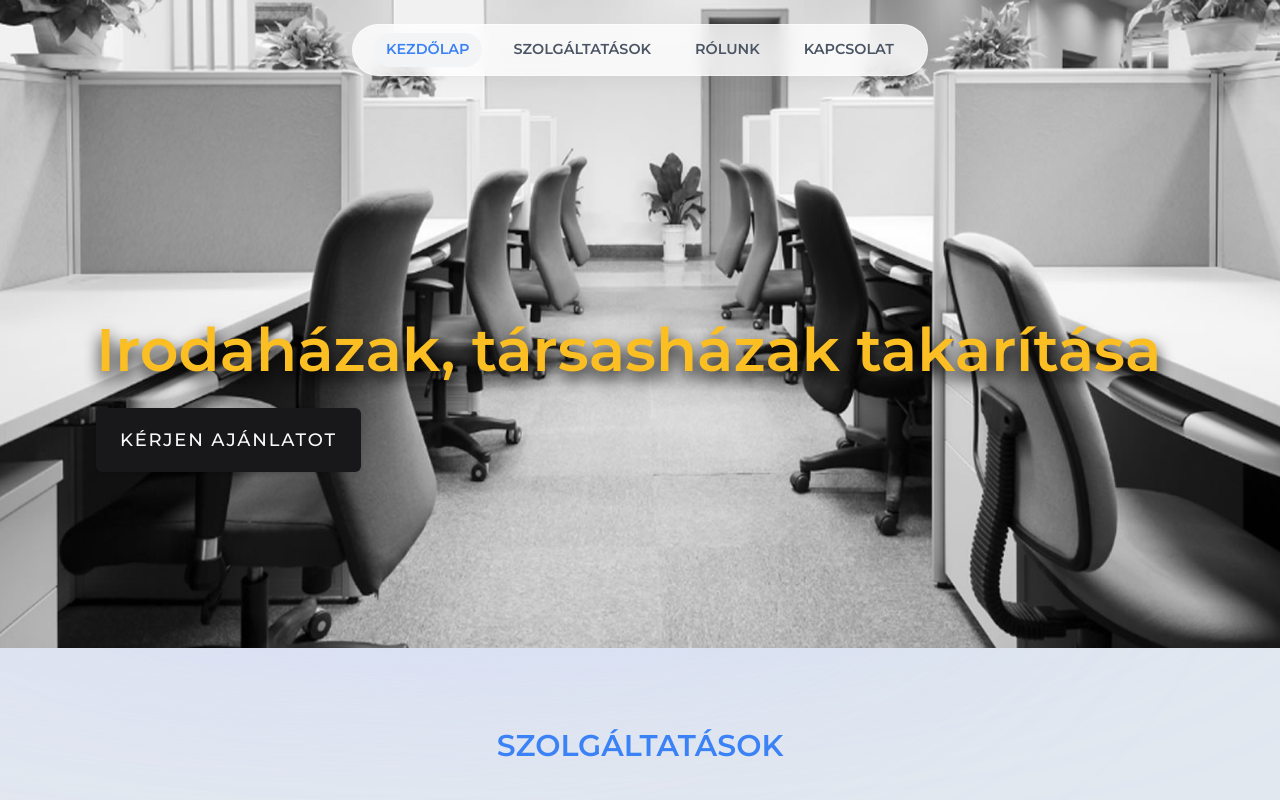
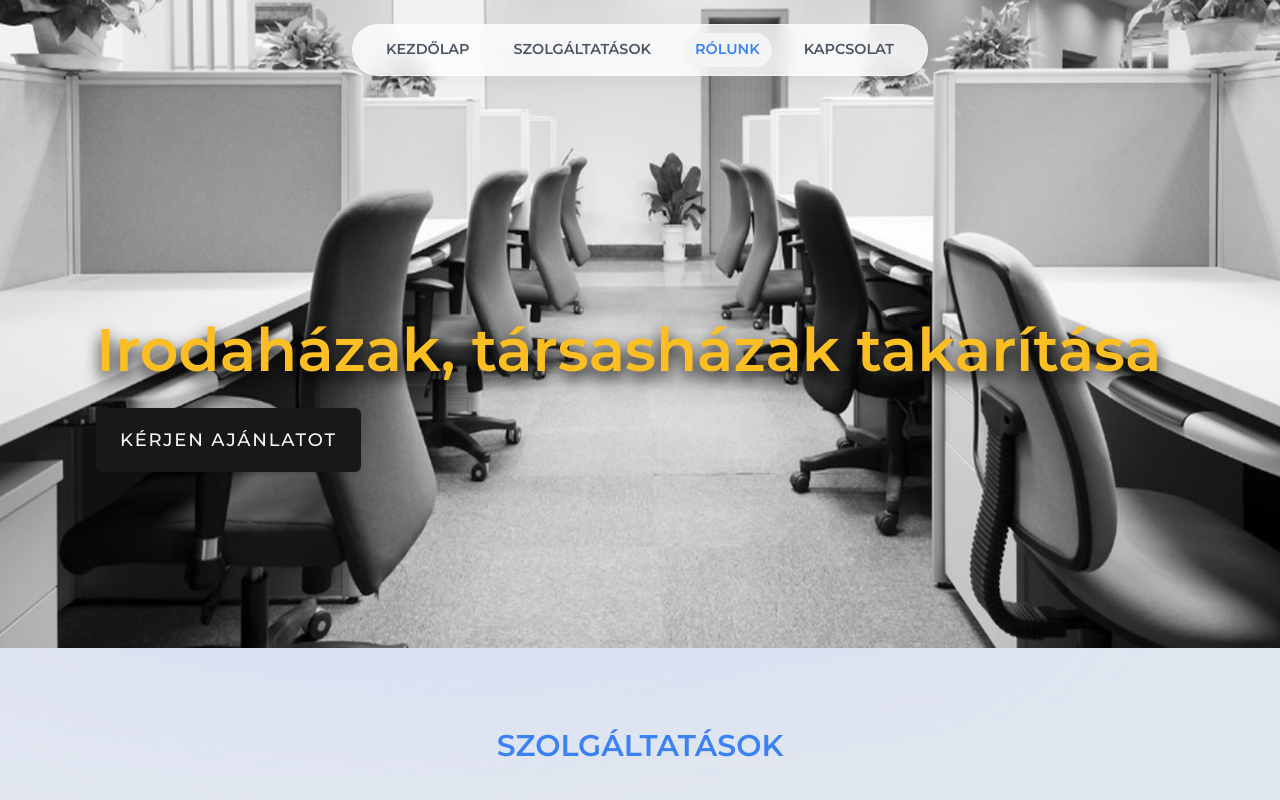
Before and after one commit to skagraun/kada-cleaning, a Next.js app: page / in a window 1280 px wide. Shown: the top 800 px of the page. Built offline with nearby package versions, Linux system fonts and the light colour scheme.

Commit message:
navigation done

```diff
--- a/app/layout.tsx
+++ b/app/layout.tsx
@@ -2,6 +2,7 @@
 import { Montserrat } from "next/font/google";
 
 import "./globals.css";
+import ActiveSectionContextProvider from "@/context/active-section-context";
 import { cn } from "@/lib/utils";
 import { ThemeProvider } from "@/components/theme.provider";
 import Header from "@/components/header";
@@ -31,8 +32,10 @@
         >
           <div className="bg-[#94c0fe] -z-10 absolute top-[-6rem] right-[11rem] h-[31.25rem] w-[31.25rem] rounded-full blur-[10rem] sm:w-[68.75rem]"></div>
           <div className="bg-[#dbd7fb] -z-10 absolute top-[-1rem] left-[-35rem] h-[31.25rem] w-[50rem] rounded-full blur-[10rem] sm:w-[68.75rem] md:left-[-33rem] lg:left-[-28rem] xl:left-[-15rem] 2xl:left-[-5rem]"></div>
-          <Header />
-          {children}
+          <ActiveSectionContextProvider>
+            <Header />
+            {children}
+          </ActiveSectionContextProvider>
         </ThemeProvider>
       </body>
     </html>
--- a/components/about.tsx
+++ b/components/about.tsx
@@ -1,8 +1,17 @@
+"use client";
+
+import { useSectionInView } from "@/lib/hooks";
 import SectionHeading from "./section-heading";
 
 const AboutSection = () => {
+  const { ref } = useSectionInView("Rólunk", 0.9);
+
   return (
-    <section className="md:mt-12 mt-4 md:scroll-mt-20 scroll-mt-16" id="rolunk">
+    <section
+      ref={ref}
+      className="md:mt-12 mt-4 md:scroll-mt-20 scroll-mt-16"
+      id="rolunk"
+    >
       <div className="flex flex-col items-center justify-center md:gap-12 gap-4">
         <SectionHeading>Rólunk</SectionHeading>
         <p className="max-w-[80rem] px-8 text-justify md:text-lg text-sm">
--- a/components/header.tsx
+++ b/components/header.tsx
@@ -3,12 +3,14 @@
 import Link from "next/link";
 import { motion } from "framer-motion";
 
+import { useActiveSectionContext } from "@/context/active-section-context";
 import { links } from "@/lib/data";
-import { useState } from "react";
 import { cn } from "@/lib/utils";
 
 const Header = () => {
-  const [activeSection, setActiveSection] = useState("Kezdőlap");
+  const { activeSection, setActiveSection, setTimeOfLastClick } =
+    useActiveSectionContext();
+
   return (
     <header className="z-[999] relative">
       <motion.div
@@ -35,7 +37,10 @@
                   { "text-blue-500": activeSection === link.name }
                 )}
                 href={link.hash}
-                onClick={() => setActiveSection(link.name)}
+                onClick={() => {
+                  setActiveSection(link.name);
+                  setTimeOfLastClick(Date.now());
+                }}
               >
                 {link.name}
                 {link.name === activeSection && (
--- a/components/hero.tsx
+++ b/components/hero.tsx
@@ -5,6 +5,7 @@
 import { motion } from "framer-motion";
 import Autoplay from "embla-carousel-autoplay";
 
+import { useSectionInView } from "@/lib/hooks";
 import { type CarouselApi } from "@/components/ui/carousel";
 
 import {
@@ -34,8 +35,10 @@
     });
   }, [api]);
 
+  const { ref } = useSectionInView("Kezdőlap");
+
   return (
-    <section id="home" className="scroll-mt-96">
+    <section ref={ref} id="home" className="scroll-mt-96">
       <div className="flex items-center justify-center">
         <div className="relative w-full md:pt-0 pt-[3.5rem]">
           <motion.div
--- a/components/service.tsx
+++ b/components/service.tsx
@@ -1,12 +1,18 @@
+"use client";
+
 import React from "react";
 
 import { services } from "@/lib/data";
+import { useSectionInView } from "@/lib/hooks";
 import SectionHeading from "./section-heading";
 import Services from "./services";
 
 const ServiceSection = () => {
+  const { ref } = useSectionInView("Szolgáltatások");
+
   return (
     <section
+      ref={ref}
       className="md:mt-12 mt-4 md:scroll-mt-20 scroll-mt-16"
       id="szolgaltatasok"
     >
--- /dev/null
+++ b/context/active-section-context.tsx
@@ -0,0 +1,49 @@
+"use client";
+
+import React, { createContext, useContext, useState } from "react";
+import type { SectionName } from "@/lib/types";
+
+type ActiveSectionContextProviderProps = {
+  children: React.ReactNode;
+};
+type ActiveSectionContextType = {
+  activeSection: SectionName;
+  setActiveSection: React.Dispatch<React.SetStateAction<SectionName>>;
+  timeOfLastClick: number;
+  setTimeOfLastClick: React.Dispatch<React.SetStateAction<number>>;
+};
+
+export const ActiveSectionContext =
+  createContext<ActiveSectionContextType | null>(null);
+
+export default function ActiveSectionContextProvider({
+  children,
+}: ActiveSectionContextProviderProps) {
+  const [activeSection, setActiveSection] = useState<SectionName>("Kezdőlap");
+  const [timeOfLastClick, setTimeOfLastClick] = useState(0);
+
+  return (
+    <ActiveSectionContext.Provider
+      value={{
+        activeSection,
+        setActiveSection,
+        timeOfLastClick,
+        setTimeOfLastClick,
+      }}
+    >
+      {children}
+    </ActiveSectionContext.Provider>
+  );
+}
+
+export function useActiveSectionContext() {
+  const context = useContext(ActiveSectionContext);
+
+  if (context === null) {
+    throw new Error(
+      "useActiveSession must be used within an ActiveSectionContextProvider!"
+    );
+  }
+
+  return context;
+}
--- /dev/null
+++ b/lib/hooks.ts
@@ -0,0 +1,20 @@
+import { useEffect } from "react";
+import { useInView } from "react-intersection-observer";
+
+import type { SectionName } from "./types";
+import { useActiveSectionContext } from "@/context/active-section-context";
+
+export function useSectionInView(sectionName: SectionName, threshold = 0.75) {
+  const { ref, inView } = useInView({
+    threshold,
+  });
+  const { setActiveSection, timeOfLastClick } = useActiveSectionContext();
+
+  useEffect(() => {
+    if (inView && Date.now() - timeOfLastClick > 1000) {
+      setActiveSection(sectionName);
+    }
+  }, [inView, setActiveSection, timeOfLastClick, sectionName]);
+
+  return { ref };
+}
--- /dev/null
+++ b/lib/types.ts
@@ -0,0 +1,3 @@
+import { links } from "./data";
+
+export type SectionName = (typeof links)[number]["name"];
```
